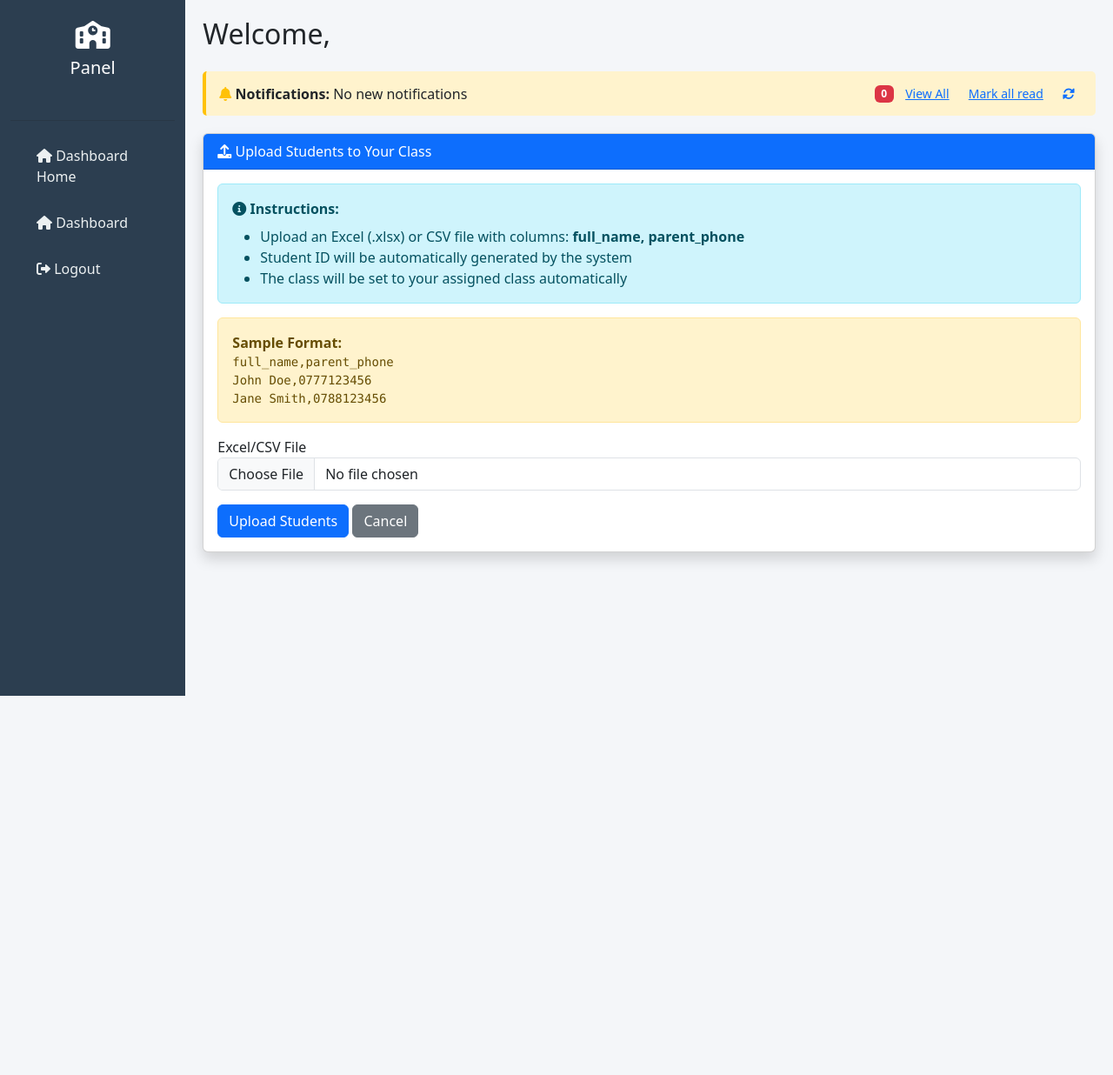
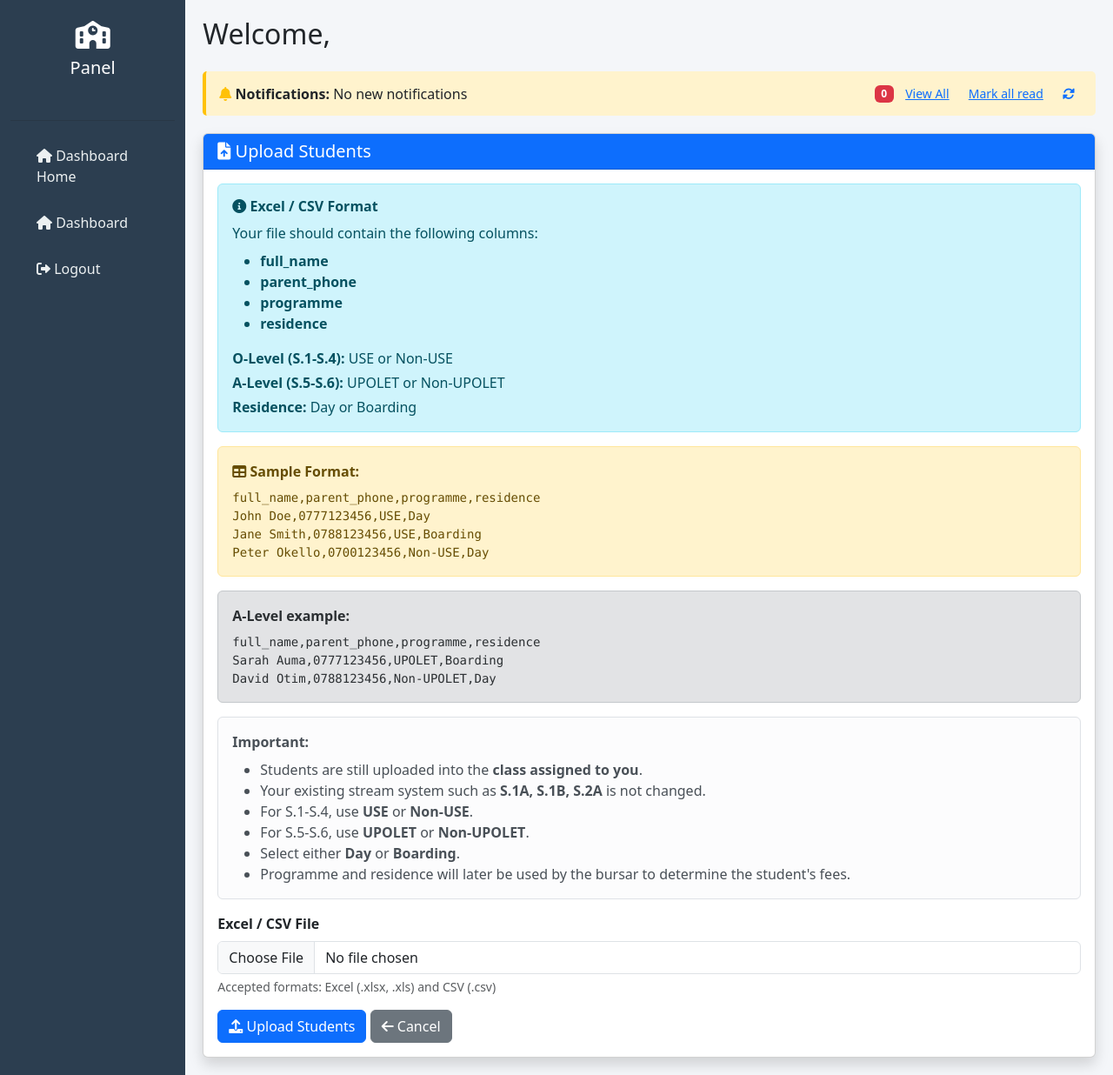
Before and after one commit to pelle-design/school-system, a Flask app: template templates/teacher/upload_students.html in a window 1280 px wide. Shown: the whole page at 87% size. Before the commit the page ends 800 px from the top, so only its background shows below. Run offline with Flask 3, Linux system fonts and the light colour scheme; the template is opened without the code that fills it, so the values that code supplies are empty; parts of the project's set-up code (start-up, migrations or seed data) failed here and were passed over; some libraries are stand-ins or nearby versions.

Commit message:
Update upload_students.html

```diff
--- a/templates/teacher/upload_students.html
+++ b/templates/teacher/upload_students.html
@@ -2,36 +2,195 @@
 {% block title %}Upload Students{% endblock %}
 
 {% block content %}
+
 <div class="card shadow">
-    <div class="card-header bg-primary text-white">
-        <i class="fas fa-upload"></i> Upload Students to Your Class
+<div class="card-header bg-primary text-white">
+    <h5 class="mb-0">
+        <i class="fas fa-file-upload"></i>
+        Upload Students
+    </h5>
+</div>
+
+<div class="card-body">
+
+    <!-- =====================================================
+         UPLOAD INSTRUCTIONS
+    ====================================================== -->
+
+    <div class="alert alert-info">
+
+        <h6 class="fw-bold">
+            <i class="fas fa-info-circle"></i>
+            Excel / CSV Format
+        </h6>
+
+        <p class="mb-2">
+            Your file should contain the following columns:
+        </p>
+
+        <ul class="mb-3">
+            <li><strong>full_name</strong></li>
+            <li><strong>parent_phone</strong></li>
+            <li><strong>programme</strong></li>
+            <li><strong>residence</strong></li>
+        </ul>
+
+        <p class="mb-1">
+            <strong>O-Level (S.1-S.4):</strong>
+            USE or Non-USE
+        </p>
+
+        <p class="mb-1">
+            <strong>A-Level (S.5-S.6):</strong>
+            UPOLET or Non-UPOLET
+        </p>
+
+        <p class="mb-0">
+            <strong>Residence:</strong>
+            Day or Boarding
+        </p>
+
     </div>
-    <div class="card-body">
-        <div class="alert alert-info">
-            <i class="fas fa-info-circle"></i>
-            <strong>Instructions:</strong>
-            <ul class="mb-0 mt-2">
-                <li>Upload an Excel (.xlsx) or CSV file with columns: <strong>full_name, parent_phone</strong></li>
-                <li>Student ID will be automatically generated by the system</li>
-                <li>The class will be set to your assigned class automatically</li>
-            </ul>
+
+
+    <!-- =====================================================
+         SAMPLE FORMAT
+    ====================================================== -->
+
+    <div class="alert alert-warning">
+
+        <strong>
+            <i class="fas fa-table"></i>
+            Sample Format:
+        </strong>
+
+        <pre class="mb-0 mt-2">full_name,parent_phone,programme,residence
+John Doe,0777123456,USE,Day
+Jane Smith,0788123456,USE,Boarding
+Peter Okello,0700123456,Non-USE,Day</pre>
+    </div>
+
+
+    <!-- =====================================================
+         A-LEVEL SAMPLE
+    ====================================================== -->
+
+    <div class="alert alert-secondary">
+
+        <strong>
+            A-Level example:
+        </strong>
+
+        <pre class="mb-0 mt-2">full_name,parent_phone,programme,residence
+Sarah Auma,0777123456,UPOLET,Boarding
+David Otim,0788123456,Non-UPOLET,Day</pre>
+    </div>
+
+
+    <!-- =====================================================
+         IMPORTANT NOTE
+    ====================================================== -->
+
+    <div class="alert alert-light border">
+
+        <strong>Important:</strong>
+
+        <ul class="mb-0 mt-2">
+
+            <li>
+                Students are still uploaded into the
+                <strong>class assigned to you</strong>.
+            </li>
+
+            <li>
+                Your existing stream system such as
+                <strong>S.1A, S.1B, S.2A</strong> is not changed.
+            </li>
+
+            <li>
+                For S.1-S.4, use
+                <strong>USE</strong> or
+                <strong>Non-USE</strong>.
+            </li>
+
+            <li>
+                For S.5-S.6, use
+                <strong>UPOLET</strong> or
+                <strong>Non-UPOLET</strong>.
+            </li>
+
+            <li>
+                Select either
+                <strong>Day</strong> or
+                <strong>Boarding</strong>.
+            </li>
+
+            <li>
+                Programme and residence will later be used
+                by the bursar to determine the student's fees.
+            </li>
+
+        </ul>
+
+    </div>
+
+
+    <!-- =====================================================
+         UPLOAD FORM
+    ====================================================== -->
+
+    <form
+        method="POST"
+        enctype="multipart/form-data"
+    >
+
+        <div class="mb-3">
+
+            <label
+                for="excel_file"
+                class="form-label fw-bold"
+            >
+                Excel / CSV File
+            </label>
+
+            <input
+                type="file"
+                name="excel_file"
+                id="excel_file"
+                class="form-control"
+                accept=".xlsx,.xls,.csv"
+                required
+            >
+
+            <div class="form-text">
+                Accepted formats:
+                Excel (.xlsx, .xls) and CSV (.csv)
+            </div>
+
         </div>
 
-        <div class="alert alert-warning">
-            <strong>Sample Format:</strong>
-            <pre class="mb-0">full_name,parent_phone
-John Doe,0777123456
-Jane Smith,0788123456</pre>
-        </div>
 
-        <form method="POST" enctype="multipart/form-data">
-            <div class="mb-3">
-                <label>Excel/CSV File</label>
-                <input type="file" name="excel_file" class="form-control" accept=".xlsx,.xls,.csv" required>
-            </div>
-            <button type="submit" class="btn btn-primary">Upload Students</button>
-            <a href="{{ url_for('teacher_students') }}" class="btn btn-secondary">Cancel</a>
-        </form>
-    </div>
+        <button
+            type="submit"
+            class="btn btn-primary"
+        >
+            <i class="fas fa-upload"></i>
+            Upload Students
+        </button>
+
+
+        <a
+            href="{{ url_for('teacher_students') }}"
+            class="btn btn-secondary"
+        >
+            <i class="fas fa-arrow-left"></i>
+            Cancel
+        </a>
+
+    </form>
+
 </div>
+
+</div>
+
 {% endblock %}
```
